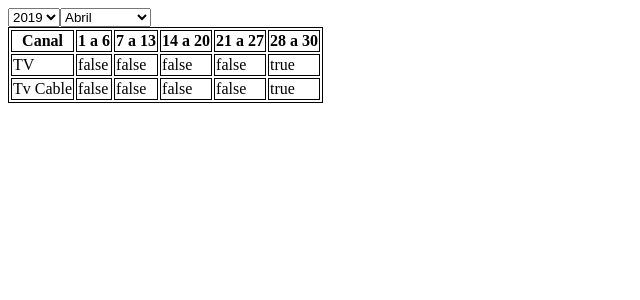
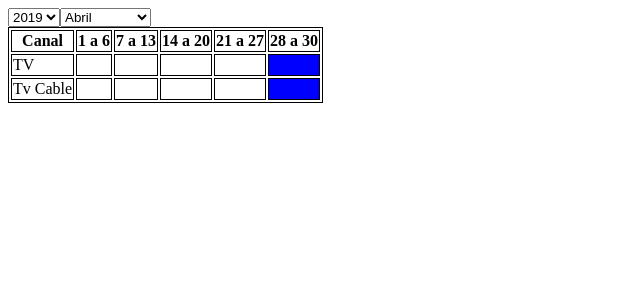
Before and after one commit to ricardovejarano/campaignsTable, an Angular app: page / in a window 1280 px wide. Shown: the top 300 px of the page, without its empty margins (0-640 px from the left). Built offline with nearby package versions, Linux system fonts and the light colour scheme.

Commit message:
ngclass para validar el pintar o no la celda

```diff
--- a/src/app/app.component.css
+++ b/src/app/app.component.css
@@ -1,3 +1,11 @@
 table, th, td {
-  border: 1px solid black;
+  border: 0.2px solid black;
 }
+
+.isTrue {
+  background-color: blue;
+}
+
+.isFalse {
+  background-color: white;
+}
--- a/src/app/app.component.html
+++ b/src/app/app.component.html
@@ -19,7 +19,7 @@
   </tr>
   <tr *ngFor="let campaigns of campaignsFill">
     <td>{{campaigns.channel}}</td>
-    <td *ngFor="let w of firstAndLastDaysArray ; let i = index">{{campaigns.weeks[i]}}</td>
+    <td [ngClass]="campaigns.weeks[i] === true ? 'isTrue' : 'isFalse'"  *ngFor="let w of firstAndLastDaysArray ; let i = index"></td>
   </tr>
 </table>
 
```
